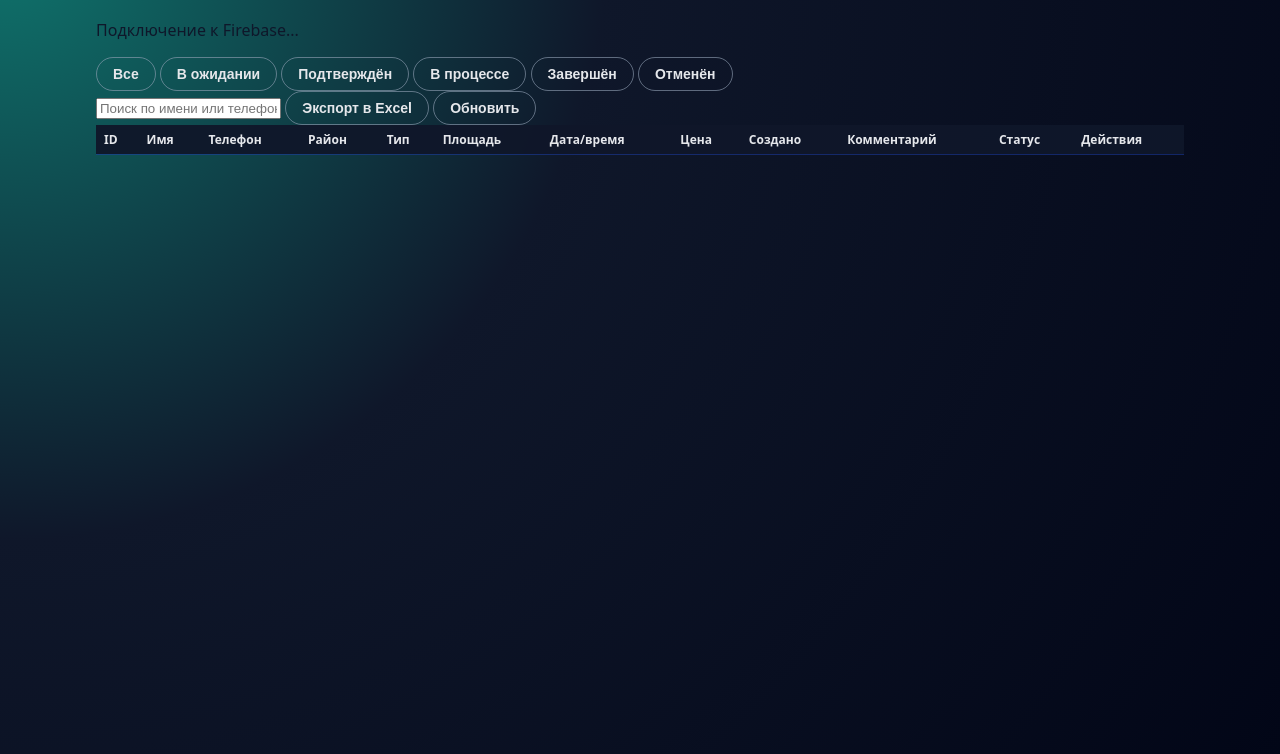
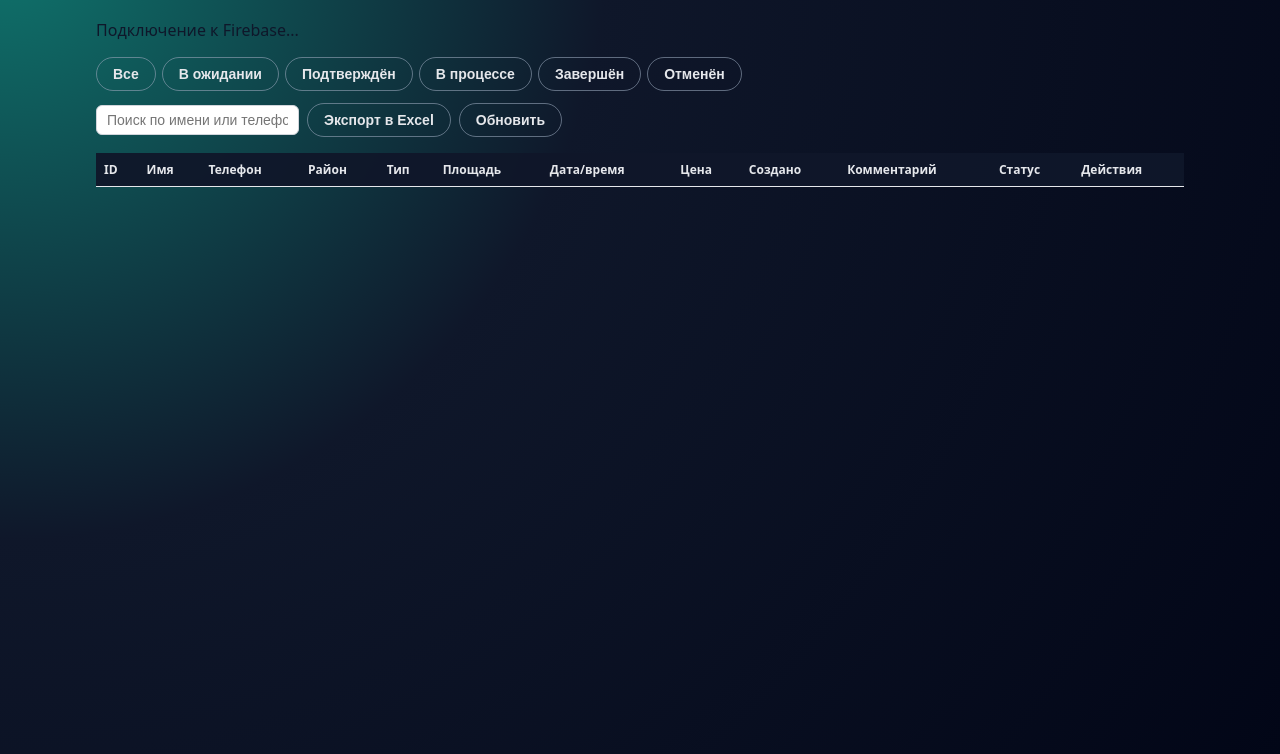
Before and after one commit to Roman-Koval/suptemiz-v2, a plain HTML site: page admin.html in a window 1280 px wide. Shown: the part 67-821 px from the top of the page. Drawn offline with Linux system fonts and the light colour scheme; no server answers.

Commit message:
Add admin toolbar and related styles to CSS

```diff
--- a/assets/css/styles.css
+++ b/assets/css/styles.css
@@ -840,3 +840,48 @@ a:hover {
 .status-done { background: #10b981; color: white; }
 .status-cancelled { background: #ef4444; color: white; }
 }
+.admin-toolbar {
+  display: flex;
+  flex-wrap: wrap;
+  gap: 12px;
+  justify-content: space-between;
+  align-items: center;
+  margin-bottom: 16px;
+}
+
+.admin-filters {
+  display: flex;
+  flex-wrap: wrap;
+  gap: 6px;
+}
+
+.admin-right {
+  display: flex;
+  flex-wrap: wrap;
+  gap: 8px;
+  align-items: center;
+}
+
+.admin-search {
+  padding: 6px 10px;
+  border-radius: 6px;
+  border: 1px solid #d1d5db;
+  font-size: 14px;
+}
+
+.admin-table {
+  width: 100%;
+  border-collapse: collapse;
+}
+
+.admin-table th,
+.admin-table td {
+  padding: 8px;
+  border-bottom: 1px solid #e5e7eb;
+}
+
+.admin-actions {
+  display: flex;
+  flex-direction: column;
+  gap: 4px;
+}
```
